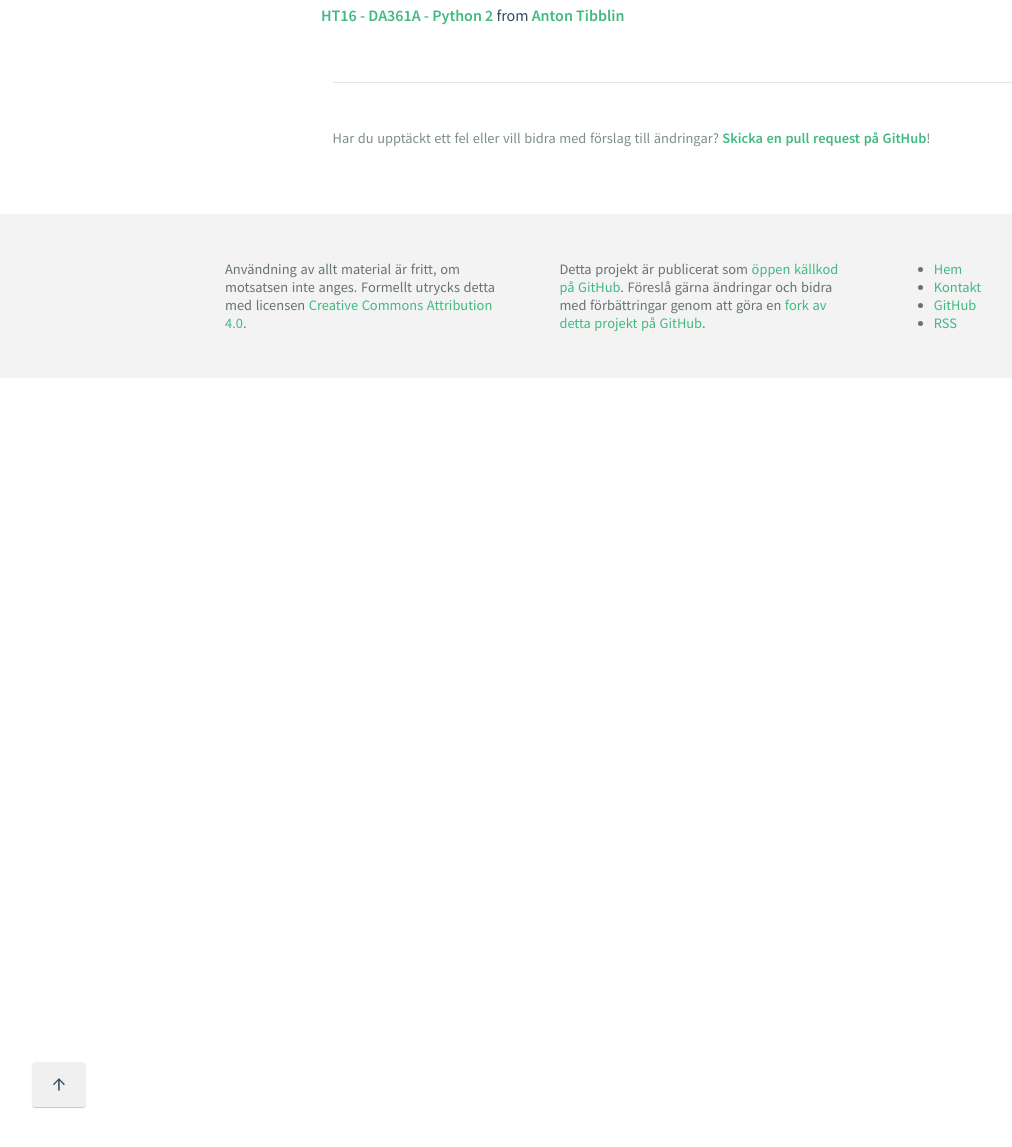
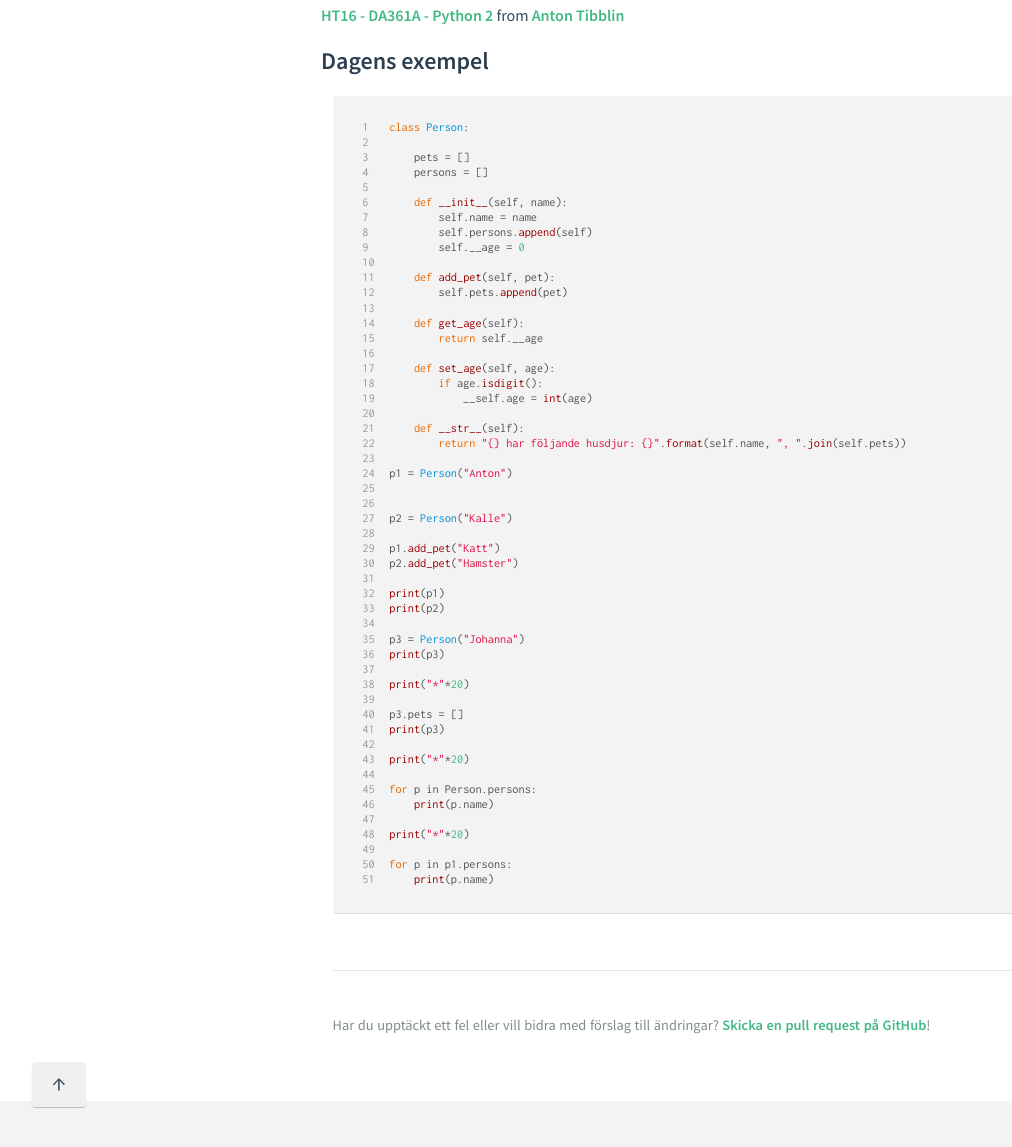
Before and after one commit to stefangeneralao/ia-oop-python, a Jekyll site: the page built from courses/da361a/lectures/F03.md, in a window 1280 px wide and 1400 px high, scrolled down 406 px, cut to the strip 252-1399 px from the top of the window. Shown: the whole strip, without its empty margins (15-1027 px from the left). Built offline with Jekyll 4.4.1, drawn with Linux system fonts in a browser that asks for light colours.

Commit message:
Added todays example

```diff
--- a/courses/da361a/lectures/F03.md
+++ b/courses/da361a/lectures/F03.md
@@ -7,3 +7,60 @@ code: da361a
 # Python 2
 
 <iframe src="//www.slideshare.net/slideshow/embed_code/key/yDpUyopHiEbYHK" width="595" height="485" frameborder="0" marginwidth="0" marginheight="0" scrolling="no" style="border:1px solid #CCC; border-width:1px; margin-bottom:5px; max-width: 100%;" allowfullscreen> </iframe> <div style="margin-bottom:5px"> <strong> <a href="//www.slideshare.net/secret/yDpUyopHiEbYHK" title="HT16 - DA361A - Python 2" target="_blank">HT16 - DA361A - Python 2</a> </strong> from <strong><a target="_blank" href="//www.slideshare.net/AntonTibblin">Anton Tibblin</a></strong> </div>
+
+
+## Dagens exempel
+
+{% highlight python linenos %}
+class Person:
+
+    pets = []
+    persons = []
+
+    def __init__(self, name):
+        self.name = name
+        self.persons.append(self)
+        self.__age = 0
+
+    def add_pet(self, pet):
+        self.pets.append(pet)
+
+    def get_age(self):
+        return self.__age
+
+    def set_age(self, age):
+        if age.isdigit():
+            __self.age = int(age)
+
+    def __str__(self):
+        return "{} har följande husdjur: {}".format(self.name, ", ".join(self.pets))
+
+p1 = Person("Anton")
+
+
+p2 = Person("Kalle")
+
+p1.add_pet("Katt")
+p2.add_pet("Hamster")
+
+print(p1)
+print(p2)
+
+p3 = Person("Johanna")
+print(p3)
+
+print("*"*20)
+
+p3.pets = []
+print(p3)
+
+print("*"*20)
+
+for p in Person.persons:
+    print(p.name)
+
+print("*"*20)
+
+for p in p1.persons:
+    print(p.name)
+{% endhighlight %}
```
